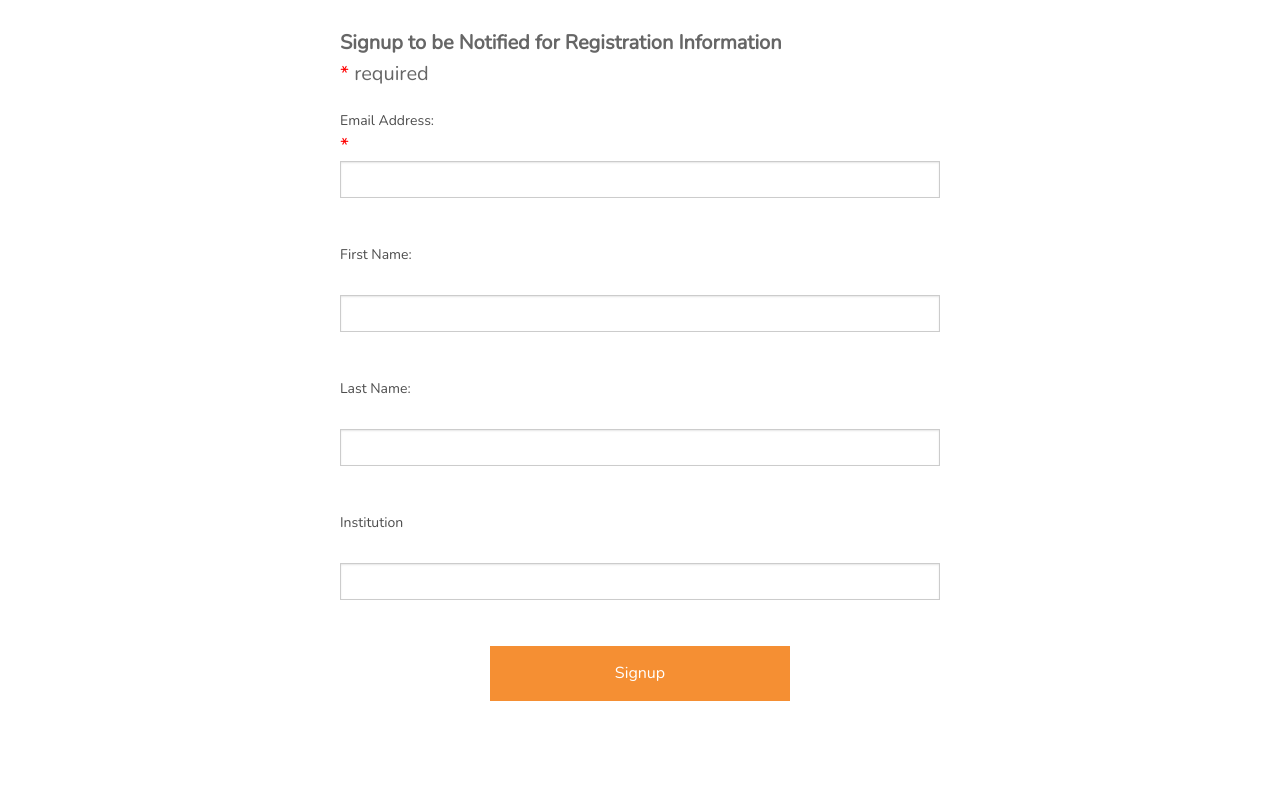
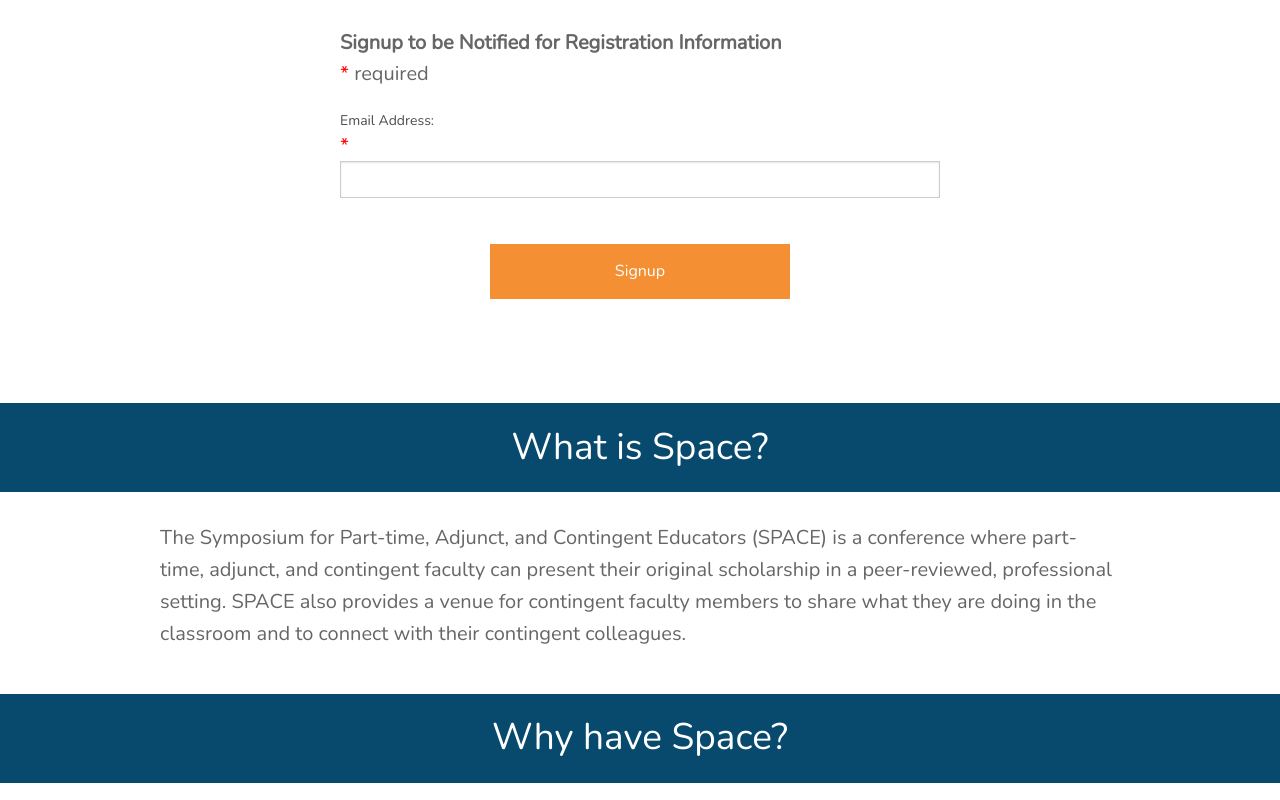
Before and after one commit to kclarkson/spaced, a website: page index.html in a window 1280 px wide. Shown: the part 597-1397 px from the top of the page. Drawn offline with nearby package versions, Linux system fonts and the light colour scheme.

```diff
--- a/index.html
+++ b/index.html
@@ -39,18 +39,7 @@
               <label>Email Address:</label><span style="color: #f00">* </span>
               <input name="email_address"/>
               <br/>
-              <label>First Name:</label>
-              <br/>
-              <input name="first_name"/>
-              <br/>
-              <label>Last Name:</label>
-              <br/>
-              <input name="last_name"/>
-              <br/>
-              <label>Institution</label>
-              <br/>
-              <input name="Institution"/>
-              <br/>
+
               <div class="button-wrapper">
                 </style>
                   <input type="submit" class="button" value="Signup" />
```
Also changed, not shown: 2 other files.
